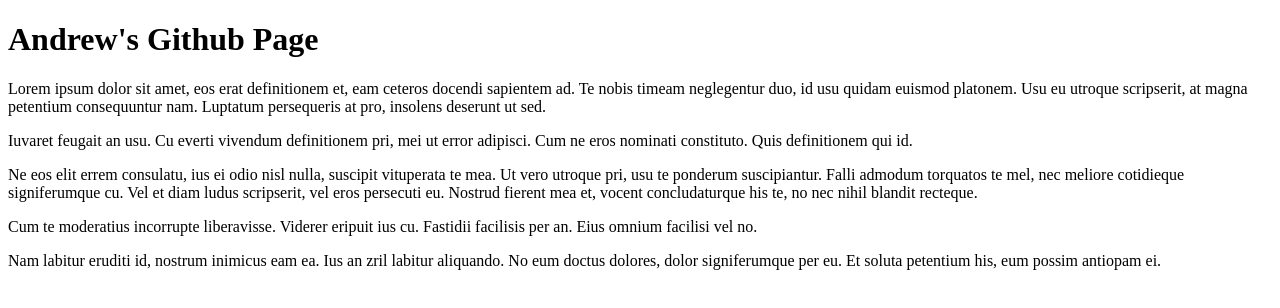
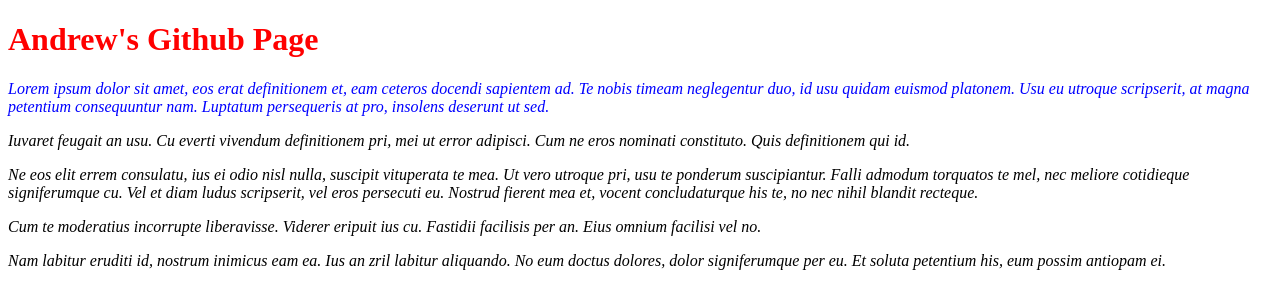
Before and after one commit to wongataa/wongataa.github.io, a plain HTML site: page index.html in a window 1280 px wide. Drawn offline with Linux system fonts and the light colour scheme.

Commit message:
Adds styles in 3 different ways

```diff
--- /dev/null
+++ b/assets/css/style.css
@@ -0,0 +1,3 @@
+h1 {
+		color: red;
+}
--- a/index.html
+++ b/index.html
@@ -1,11 +1,15 @@
 <!DOCTYPE html >
 <head>
 	<title>Andew's Github</title>
+	<style>
+		p { font-style: italic; }
+	</style>
+	<link rel="stylesheet" type="text/css" href="assets/css/style.css">
 </head>
 <body>
 		<h1>Andrew's Github Page</h1>
 		<article>
-			<p>Lorem ipsum dolor sit amet, eos erat definitionem et, eam ceteros docendi sapientem ad. Te nobis timeam neglegentur duo, id usu quidam euismod platonem. Usu eu utroque scripserit, at magna petentium consequuntur nam. Luptatum persequeris at pro, insolens deserunt ut sed.</p>
+			<p style="color: blue;">Lorem ipsum dolor sit amet, eos erat definitionem et, eam ceteros docendi sapientem ad. Te nobis timeam neglegentur duo, id usu quidam euismod platonem. Usu eu utroque scripserit, at magna petentium consequuntur nam. Luptatum persequeris at pro, insolens deserunt ut sed.</p>
 
 				<p>Iuvaret feugait an usu. Cu everti vivendum definitionem pri, mei ut error adipisci. Cum ne eros nominati constituto. Quis definitionem qui id.</p>
 
```
Also changed, not shown: 2 other files.
